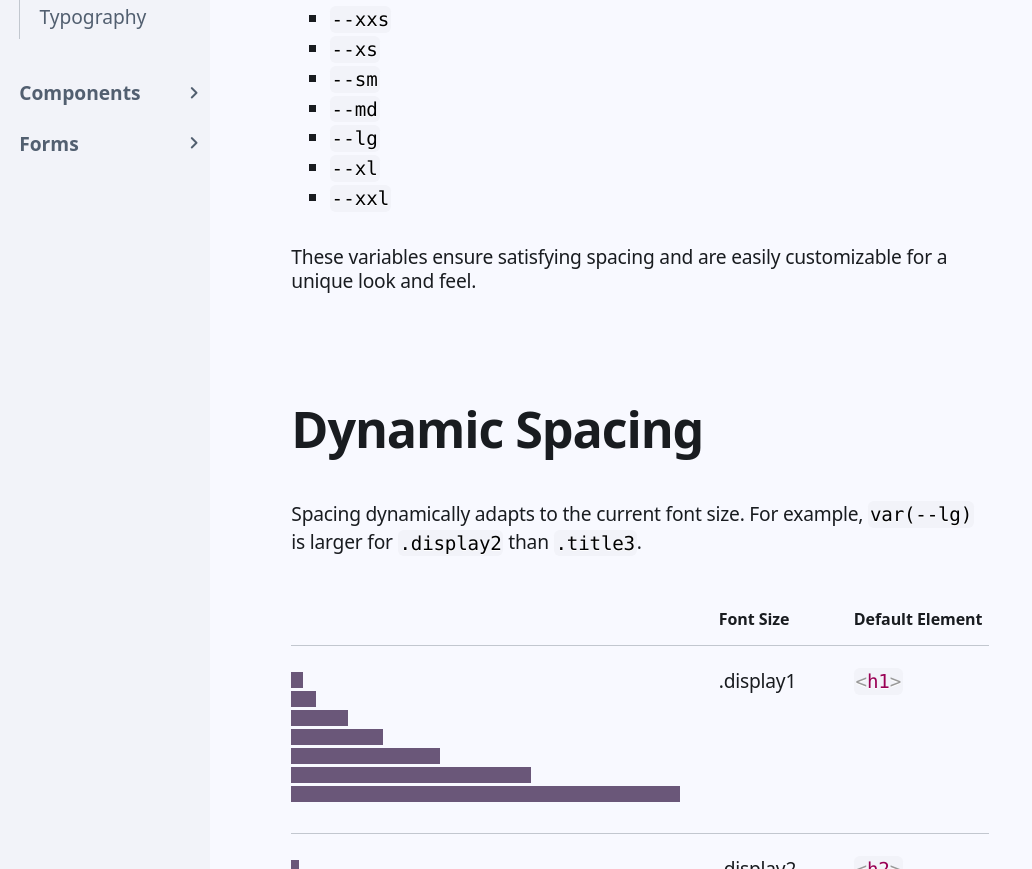
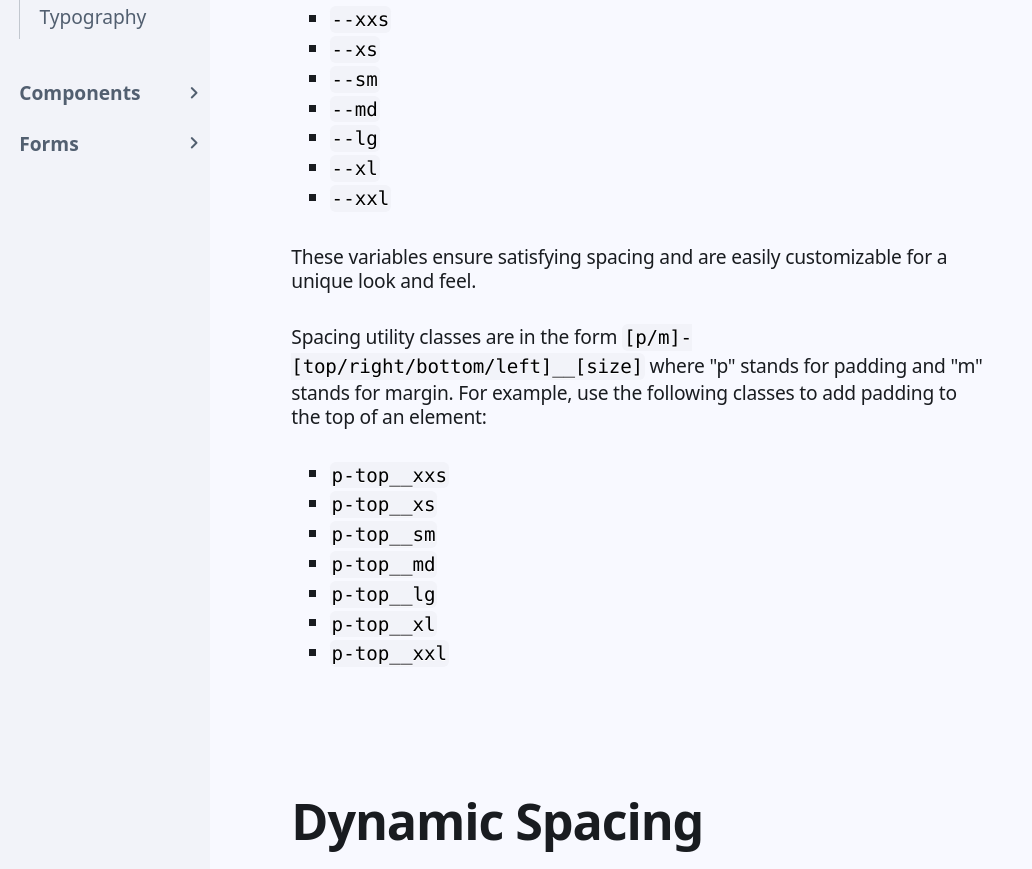
Before and after one commit to JDRadatti/kiss-css.com, a website built with Vite: page docs/base/spacing.html in a window 1280 px wide. Shown: the part 507-1376 px from the top of the page, without its empty margins (0-1032 px from the left). Built offline with nearby package versions, Linux system fonts and the light colour scheme.

Commit message:
Add utility class description in spacing.html

```diff
--- a/docs/base/spacing.html
+++ b/docs/base/spacing.html
@@ -41,6 +41,17 @@
 
             <p>These variables ensure satisfying spacing and are easily customizable
                 for a unique look and feel.</p>
+
+                <p>Spacing utility classes are in the form <code class="language-html">[p/m]-[top/right/bottom/left]__[size]</code> where "p" stands for padding and "m" stands for margin. For example, use the following classes to add padding to the top of an element: </p>
+            <ul>
+                <li><code class="language-html">p-top__xxs</code></li>
+                <li><code class="language-html">p-top__xs</code></li>
+                <li><code class="language-html">p-top__sm</code></li>
+                <li><code class="language-html">p-top__md</code></li>
+                <li><code class="language-html">p-top__lg</code></li>
+                <li><code class="language-html">p-top__xl</code></li>
+                <li><code class="language-html">p-top__xxl</code></li>
+            </ul>
         </section>
         <section>
             <h2 id="dynamic-spacing">Dynamic Spacing</h2>
```
